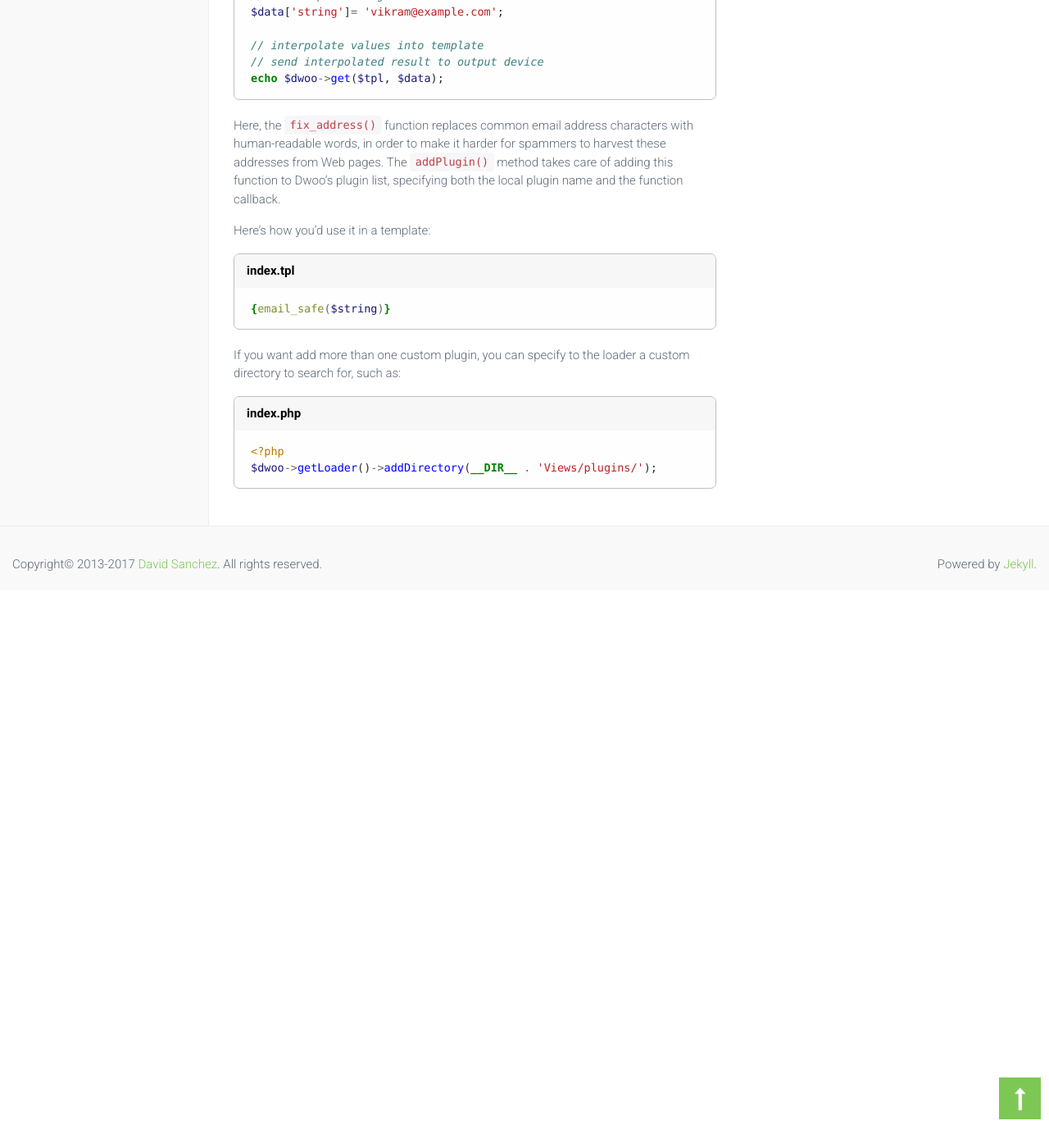
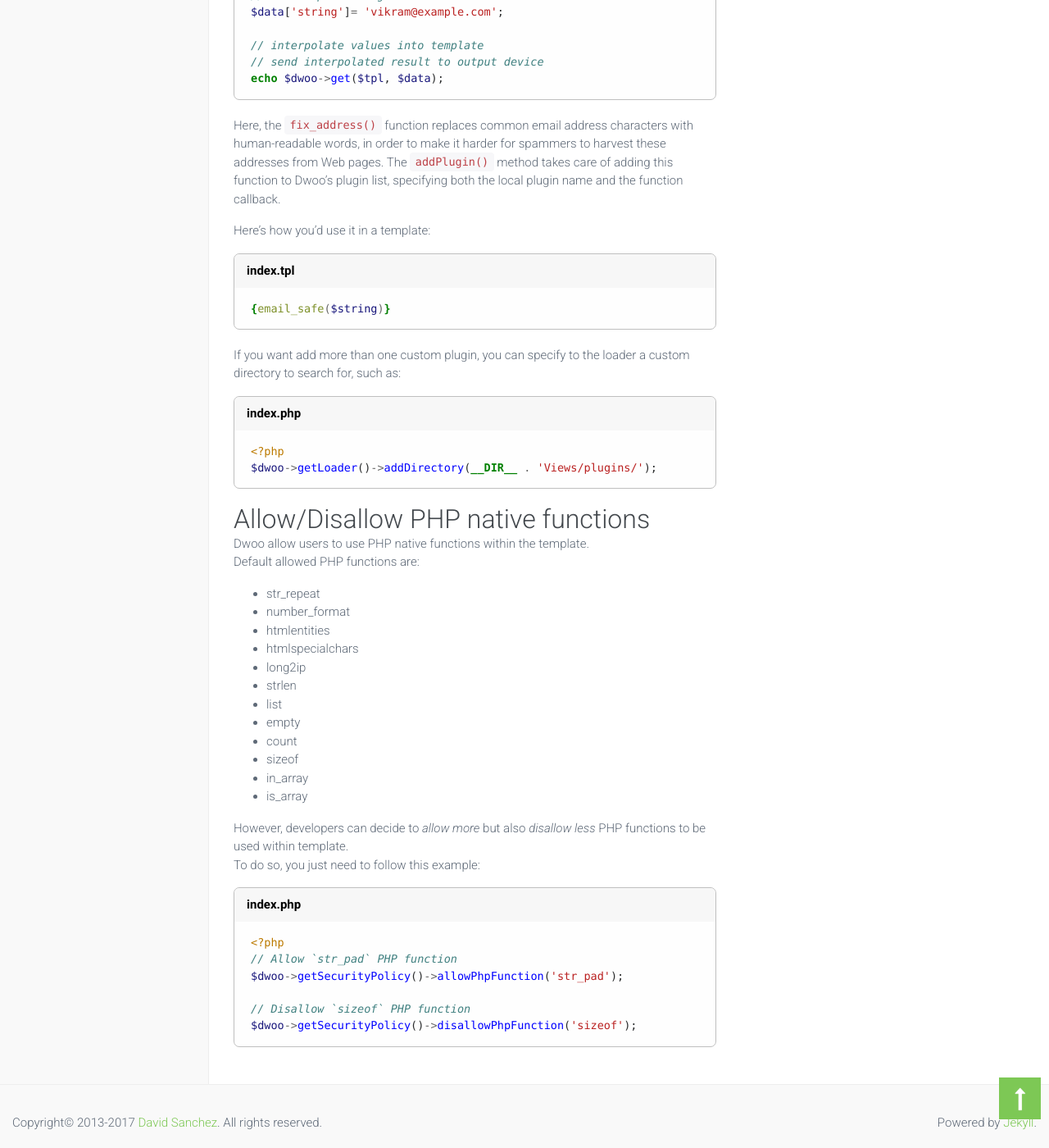
Before and after one commit to dwoo-project/docs, a Jekyll site: the page built from documentation/v1.2/extending-dwoo.md, in a window 1280 px wide and 1400 px high, scrolled down 1129 px. Shown: the whole window at 82% size. Built offline with Jekyll 4.4.1, drawn with Linux system fonts in a browser that asks for light colours; nearby versions of some CDN libraries; library files that are not in the unit come from our copies.

Commit message:
Add documentation about allowed PHP native functions: * how to used it! * how to allow/disallow PHP functions
(cherry picked from commit 5435209)

```diff
--- a/documentation/v1.2/extending-dwoo.md
+++ b/documentation/v1.2/extending-dwoo.md
@@ -75,3 +75,33 @@ If you want add more than one custom plugin, you can specify to the loader a cus
 $dwoo->getLoader()->addDirectory(__DIR__ . 'Views/plugins/');
 {% endhighlight %}
 </div>
+
+## Allow/Disallow PHP native functions
+Dwoo allow users to use PHP native functions within the template.
+Default allowed PHP functions are:
+* str_repeat
+* number_format
+* htmlentities
+* htmlspecialchars
+* long2ip
+* strlen
+* list
+* empty
+* count
+* sizeof
+* in_array
+* is_array
+
+However, developers can decide to _allow more_ but also _disallow less_ PHP functions to be used within template.
+To do so, you just need to follow this example:
+<div class="code-box">
+<header>index.php</header>
+{% highlight php %}
+<?php
+// Allow `str_pad` PHP function
+$dwoo->getSecurityPolicy()->allowPhpFunction('str_pad');
+
+// Disallow `sizeof` PHP function
+$dwoo->getSecurityPolicy()->disallowPhpFunction('sizeof');
+{% endhighlight %}
+</div>
```
Also changed, not shown: documentation/v1.2/dwoo-for-designers.md (+24 -0 lines), documentation/v1.3/dwoo-for-designers.md (+24 -0 lines), documentation/v1.3/extending-dwoo.md (+30 -0 lines).
